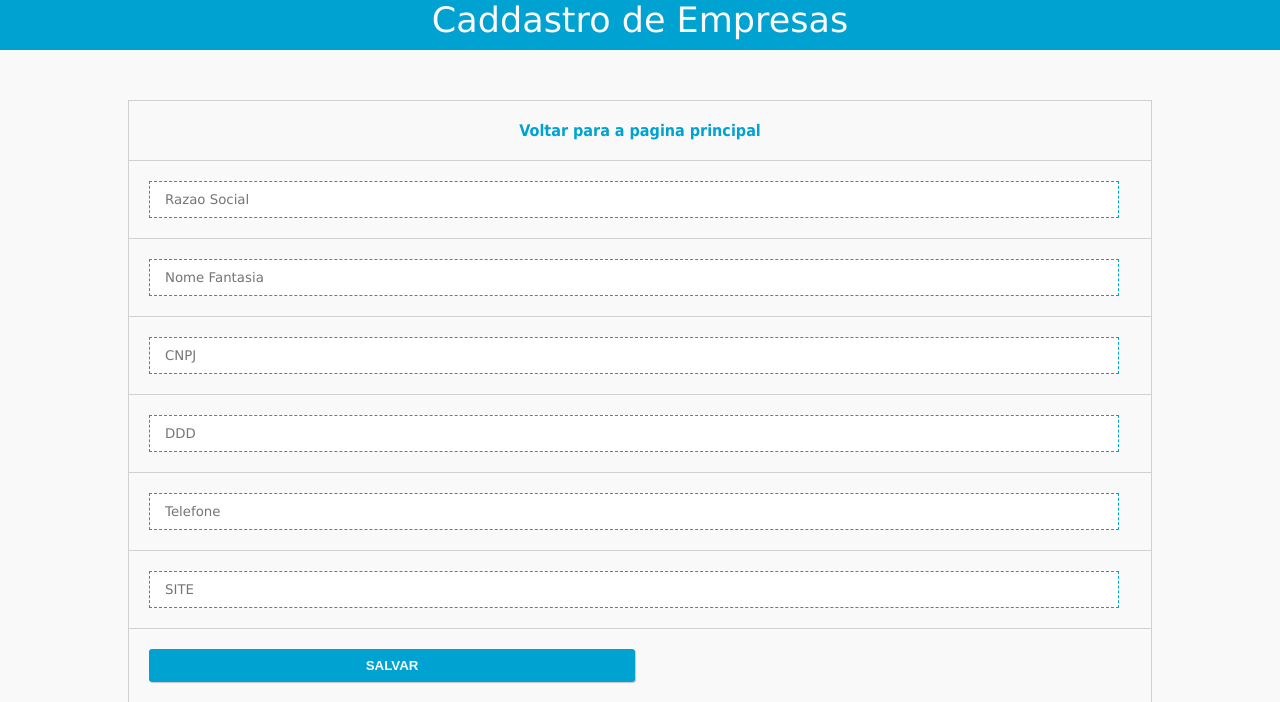
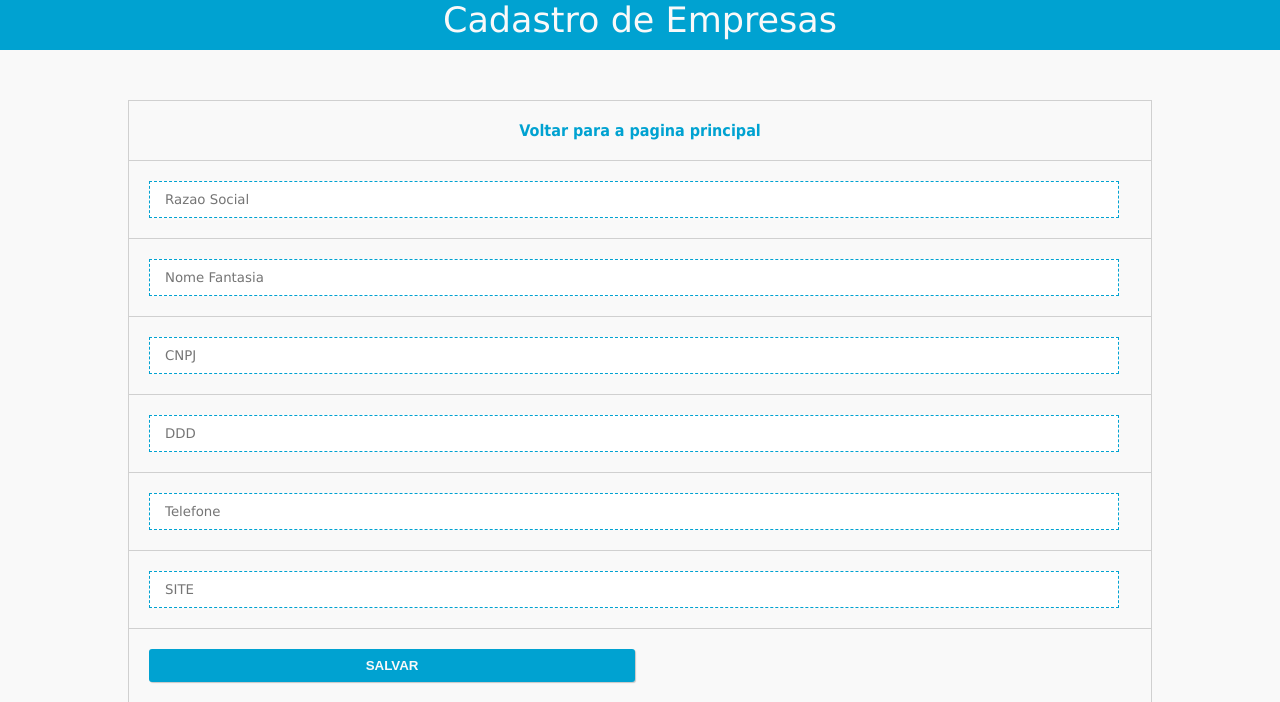
Before and after one commit to jeanzadoreski/Crud, a PHP site: page /add_data.php in a window 1280 px wide. Shown: the top 702 px of the page. Run offline with PHP 8.4, Linux system fonts and the light colour scheme.

Commit message:
Update add_data.php

```diff
--- a/add_data.php
+++ b/add_data.php
@@ -45,7 +45,7 @@ if(isset($_POST['btn-save']))
 
 <div id="header">
 	<div id="content">
-    <label>Caddastro de Empresas</label>
+    <label>Cadastro de Empresas</label>
     </div>
 </div>
 <div id="body">
```
